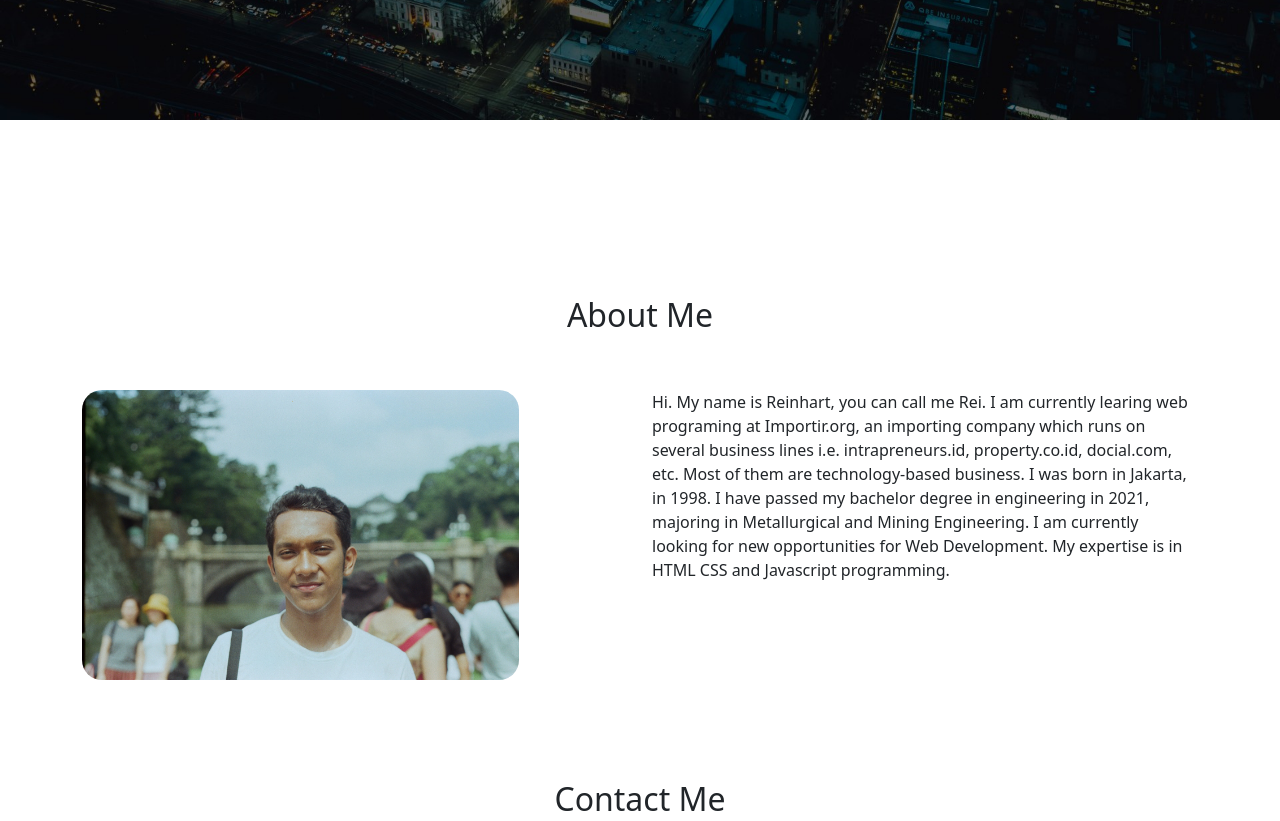
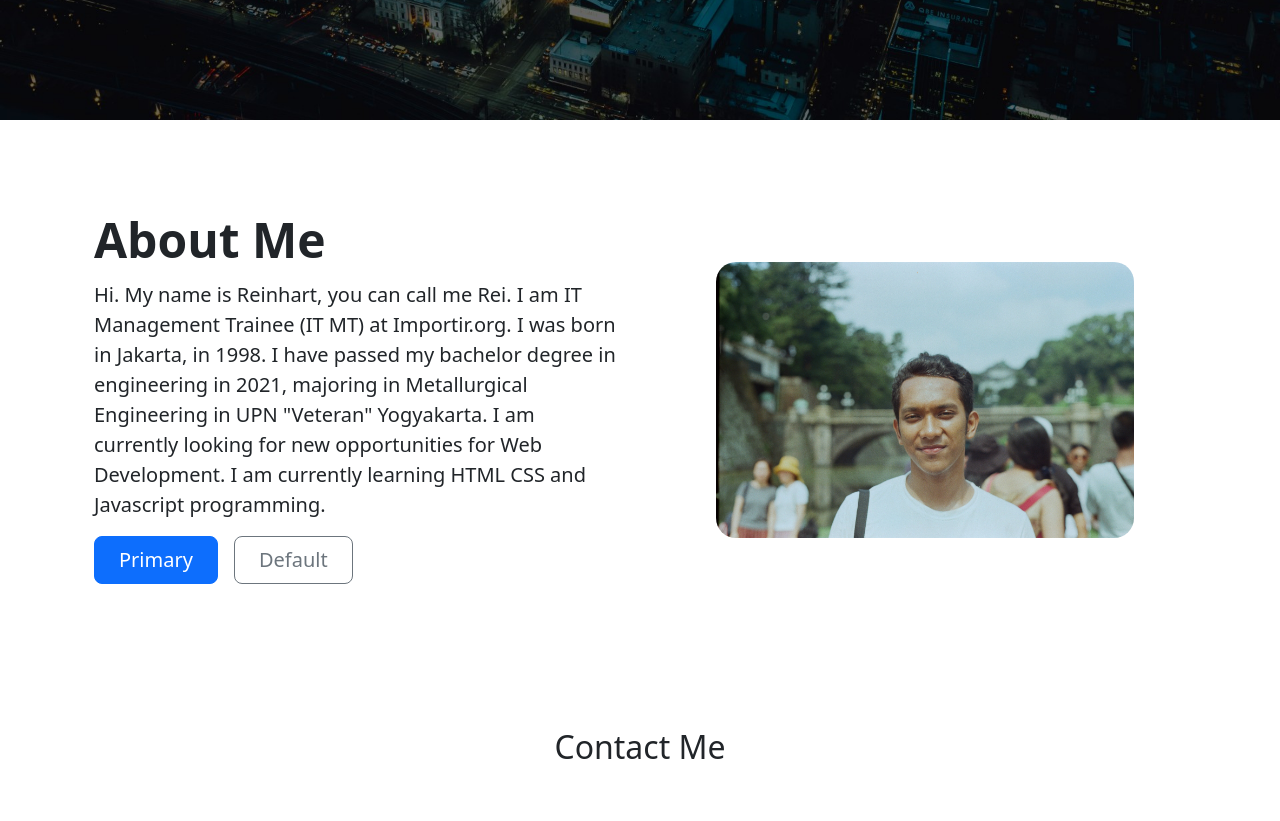
Before and after one commit to Reinhartsamuel/reinhartsamuel.github.io, a plain HTML site: page index.html in a window 1280 px wide. Shown: the part 680-1501 px from the top of the page. Drawn offline with nearby package versions, Linux system fonts and the light colour scheme.

Commit message:
ubah section about me jd baru (bootstrap)

```diff
--- a/index.html
+++ b/index.html
@@ -78,7 +78,7 @@
     </nav>
     <!--akhir navbar-->
 
-    <!--Jumbotron-->
+    <!--heroes/banner-->
     <div class="jumbotron text-center text-bg-dark">
 
           <div class="foto-tulisan">
@@ -93,31 +93,45 @@
             <a class="btn btn-warning p-2 btn-lg" href="#projects" role="button"><h5>What do I do?</h5></a>
           </div>
     </div>
+    <!--akhir heroes/banner-->
 
-    <!--akhir Jumbotron-->
-    <!--about me-->
-    <section id="about">
-      <div class="container-md about">
-        <div class="row text-center m-5">
-          <div class="col">
-            <h2>About Me</h2>
+    <!--aboutMe yang baru-->
+    <div class="container col-xxl-8 px-4 py-5">
+      <div class="row flex-lg-row-reverse align-items-center g-5 py-5">
+        <div class="col-10 col-sm-8 col-lg-6">
+          <img
+            src="img/Me istana raja.JPG"
+            class="d-block mx-lg-auto img-fluid"
+            id="foto-istana"
+            alt="Reinhart Samuel"
+            width="700"
+            height="500"
+            loading="lazy"
+          />
+        </div>
+        <div class="col-lg-6">
+          <h1 class="display-5 fw-bold lh-1 mb-3">
+            About Me
+          </h1>
+          <p class="lead">
+            Hi. My name is Reinhart, you can call me Rei. I am IT Management Trainee (IT MT) at Importir.org. I was born in Jakarta, in 1998. I have passed my bachelor degree in engineering in 2021, majoring in Metallurgical Engineering in UPN "Veteran" Yogyakarta.
+              I am currently looking for new opportunities for Web Development. I am currently learning HTML CSS and Javascript programming.
+          </p>
+          <div class="d-grid gap-2 d-md-flex justify-content-md-start">
+            <button type="button" class="btn btn-primary btn-lg px-4 me-md-2">
+              Primary
+            </button>
+            <button
+              type="button"
+              class="btn btn-outline-secondary btn-lg px-4"
+            >
+              Default
+            </button>
           </div>
         </div>
-        <div class="row">
-          <div class="col-6">
-            <img id="foto-istana" src="/img/Me istana raja.JPG" alt="">
-          </div>
-          <div class="col-6">
-            <p>
-              Hi. My name is Reinhart, you can call me Rei. I am currently learing web programing at Importir.org, an importing company which runs on several business lines i.e. intrapreneurs.id, property.co.id, docial.com, etc. Most of them are technology-based business. I was born in Jakarta, in 1998. I have passed my bachelor degree in engineering in 2021, majoring in Metallurgical and Mining Engineering.
-              I am currently looking for new opportunities for Web Development. My expertise is in HTML CSS and Javascript programming.
-            </p>
-          </div>
-
-        </div>
       </div>
-
-    <!--akhir About Me-->
+    </div>
+    <!--akhir aboutMe yang baru-->
 
 
 
```
